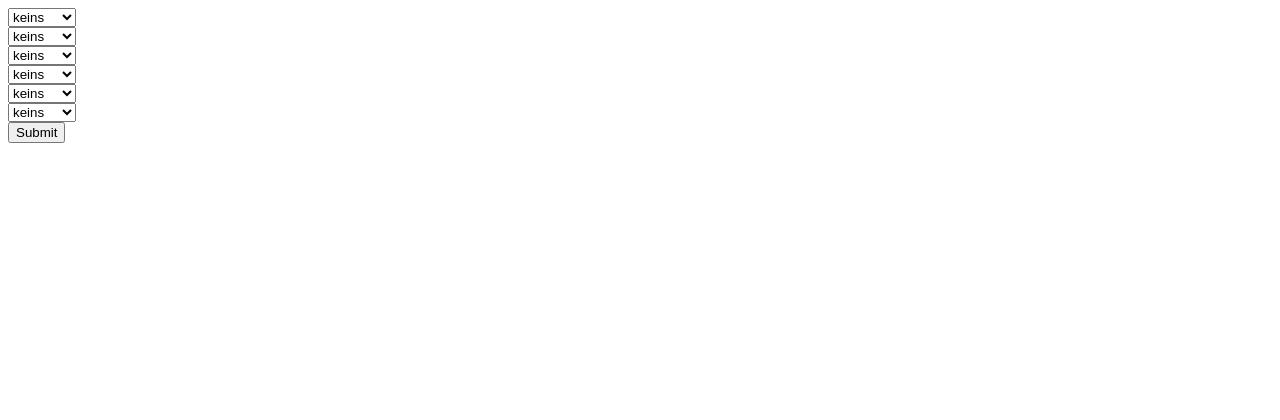
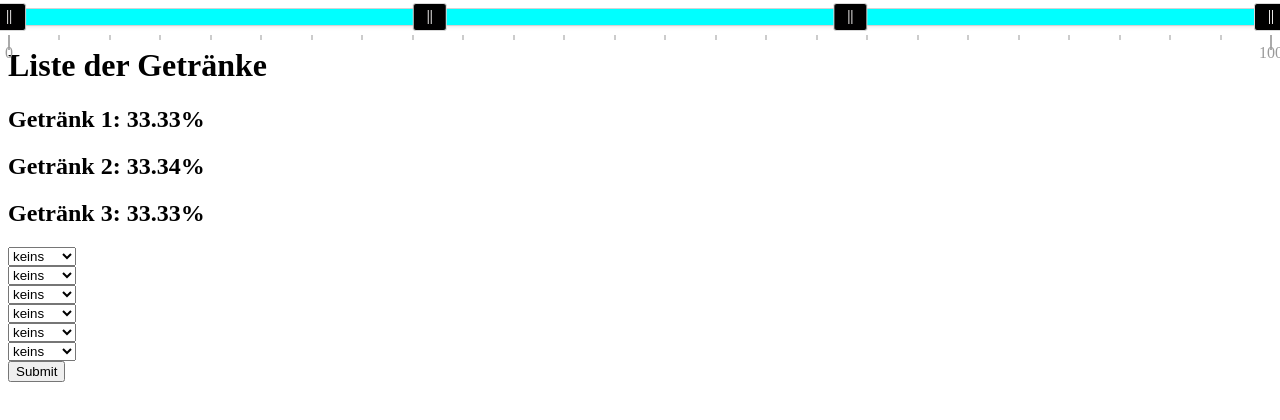
Before and after one commit to MaimP/PiCocktailMixer, a plain HTML site: page mdb.html in a window 1280 px wide. Drawn offline with Linux system fonts and the light colour scheme.

Commit message:
setgetraenke

```diff
--- a/mdb.html
+++ b/mdb.html
@@ -97,7 +97,7 @@
 	//		}
 
 			// Beim Laden der Seite erstmal 3 Getränke hinzufügen
-	//		setGetraenke(3);
+			setGetraenke(3);
 		</script>
 		<form method="post" action="/doform">
 				<select id="select_1" name="drink1">
```
